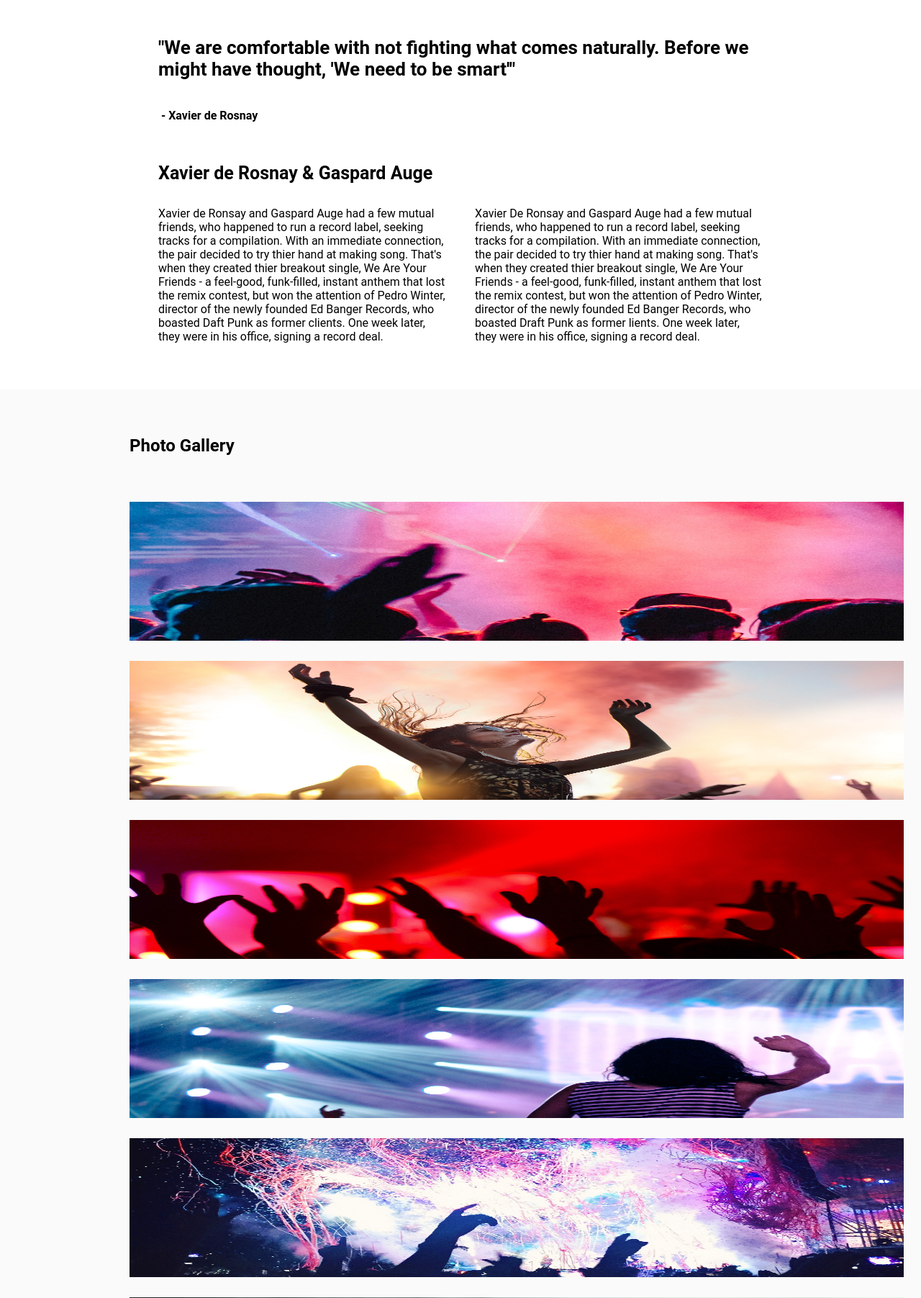
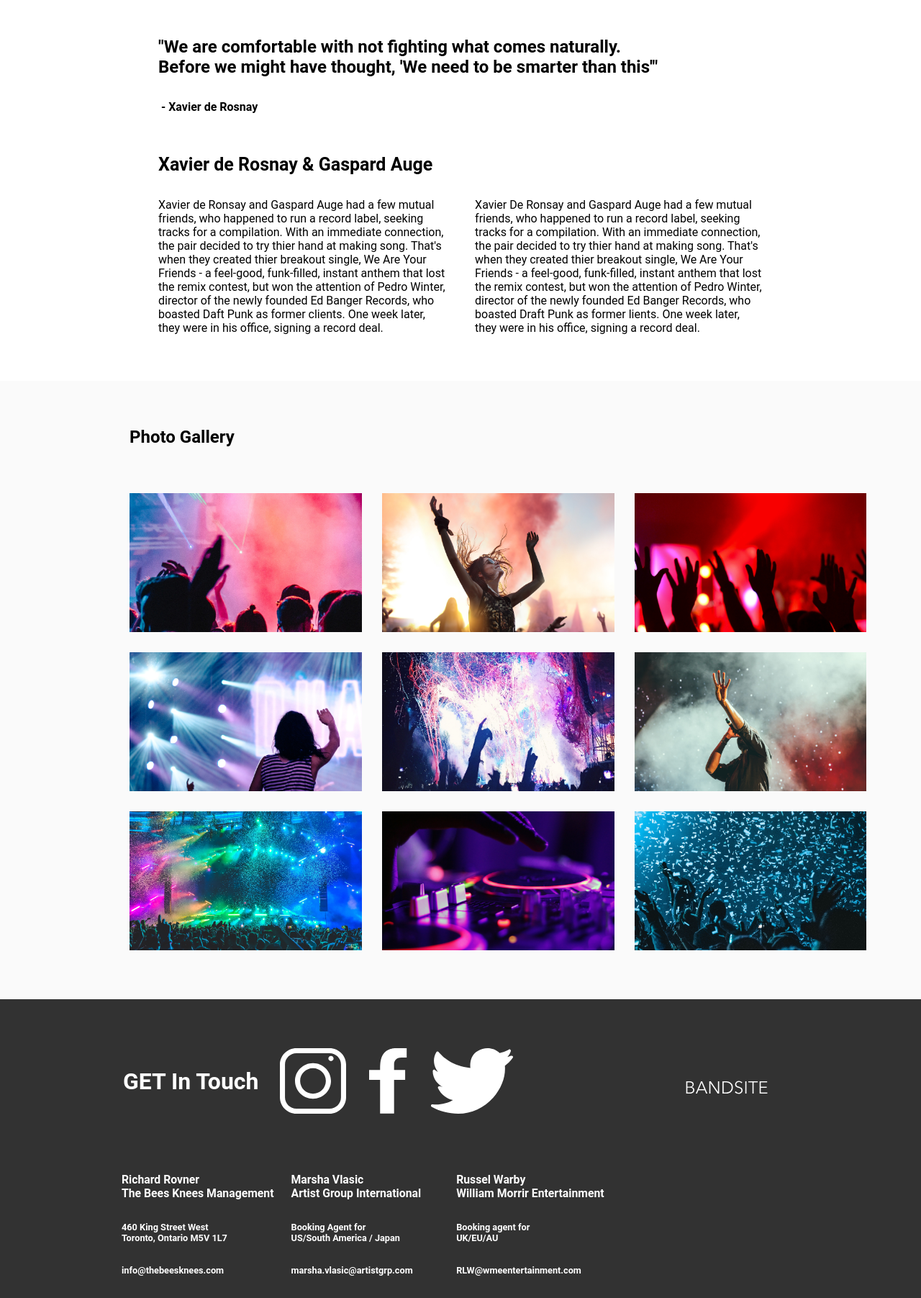
Before and after one commit to zdsd0019/Band-Site-Sprint-1, a PHP site: page /index.html in a window 1280 px wide. Shown: the part 1349-3152 px from the top of the page at 72% size. Run offline with PHP 8.4, Linux system fonts and the light colour scheme.

Commit message:
fixed images width for tablet

```diff
--- a/index.html
+++ b/index.html
@@ -28,7 +28,7 @@
 
             <h2 class="paragraph__title">About The Musicians</h2>
             <img class="section__musicians__img" src="./assets/images/about-musicians.jpg" alt="Link is broken">
-            <p class="section__quote">"We are comfortable with not fighting what comes naturally. Before we might have thought, 'We need to be smart'"</p>
+            <p class="section__quote">"We are comfortable with not fighting what comes naturally. Before we might have thought, 'We need to be smarter than this'"</p>
             <p class="section__quote__author">- Xavier de Rosnay</p>
 
             <h3 class="section__quote__author--multi">Xavier de Rosnay & Gaspard Auge</h3>
--- a/styles/main.css
+++ b/styles/main.css
@@ -223,7 +223,7 @@
   }
 }
 
-@media screen and (min-width: 1200px) {
+@media screen and (min-width: 1024px) {
   .section {
     margin-left: 11.25rem;
     margin-right: 11.25rem;
@@ -232,13 +232,13 @@
 }
 
 .section__musicians__img {
-  width: 18rem;
+  width: 100%;
   margin-bottom: 1.5rem;
 }
 
 @media screen and (min-width: 375px) {
   .section__musicians__img {
-    width: 21.25rem;
+    width: 100%;
   }
 }
 
@@ -251,14 +251,14 @@
 @media screen and (min-width: 768px) {
   .section__musicians__img {
     height: 22.625rem;
-    width: 45rem;
+    width: 100%;
   }
 }
 
 @media screen and (min-width: 1024px) {
   .section__musicians__img {
     height: 25rem;
-    width: 52.188rem;
+    width: 100%;
     padding-left: 2.5rem;
   }
 }
@@ -266,7 +266,7 @@
 @media screen and (min-width: 1200px) {
   .section__musicians__img {
     height: 28.125rem;
-    width: 56rem;
+    width: 100%;
     margin-bottom: 3rem;
   }
 }
@@ -274,19 +274,25 @@
 .section__quote {
   margin-bottom: 2rem;
   margin-top: 0;
+  font-weight: bold;
+  font-size: 1rem;
+  width: 98%;
+}
+
+@media screen and (min-width: 768px) {
+  .section__quote {
+    font-weight: bold;
+    font-size: 1.5rem;
+    width: 90%;
+  }
 }
 
 @media screen and (min-width: 1024px) {
   .section__quote {
     padding-left: 2.5rem;
-  }
-}
-
-@media screen and (min-width: 1200px) {
-  .section__quote {
-    margin-bottom: 2.5rem;
     font-weight: bold;
-    font-size: 1.625rem;
+    font-size: 1.5rem;
+    width: 78%;
   }
 }
 
@@ -415,7 +421,7 @@
 @media screen and (min-width: 1024px) {
   .section__photo__gallery__img {
     height: 10.938rem;
-    width: 100%;
+    width: 30%;
     margin-bottom: 1.5rem;
     margin-right: 1.5rem;
   }
@@ -424,7 +430,7 @@
 @media screen and (min-width: 1200px) {
   .section__photo__gallery__img {
     height: 12.0625rem;
-    width: 100%;
+    width: 30%;
     margin-right: 1.5rem;
     margin-bottom: 1.5rem;
   }
--- a/styles/main.scss
+++ b/styles/main.scss
@@ -181,7 +181,7 @@
         margin-bottom: 0;
     }
 
-    @include laptop-m {
+    @include laptop {
         margin-left: 11.25rem;
         margin-right: 11.25rem;
         padding-bottom: 3rem;
@@ -189,11 +189,11 @@
     }
 
     &__musicians__img {
-        width: 18rem;
+        width: 100%;
         margin-bottom: 1.5rem;
 
         @include mobile-m {
-            width: 21.25rem;
+            width: 100%;
         }
 
         @include mobile-l {
@@ -202,18 +202,18 @@
 
         @include tablet {
             height: 22.625rem;
-            width: 45rem;
+            width: 100%;
         }
 
         @include laptop {
             height: 25rem;
-            width: 52.188rem;
+            width: 100%;
             padding-left: 2.5rem;
         }
 
         @include laptop-m {
             height: 28.125rem;
-            width: 56rem;
+            width: 100%;
             margin-bottom: 3rem;
         }
     }
@@ -221,16 +221,28 @@
     &__quote {
         margin-bottom: 2rem;
         margin-top: 0;
+        font-weight: bold;
+        font-size: 1rem;
+        width: 98%;
+
+        @include tablet {
+            font-weight: bold;
+            font-size: 1.5rem;
+            width: 90%;
+        }
 
         @include laptop {
             padding-left: 2.5rem;
+            font-weight: bold;
+            font-size: 1.5rem;
+            width: 78%;
         }
 
-        @include laptop-m {
-            margin-bottom: 2.5rem;
-            font-weight: bold;
-            font-size: 1.625rem;
-        }
+        // @include laptop-m {
+        //     margin-bottom: 2.5rem;
+        //     font-weight: bold;
+        //     font-size: 1.625rem;
+        // }
     }
 
     &__quote__author {
@@ -333,7 +345,7 @@
         @include laptop {
             height: 10.938rem;
             // width: 16.125rem;
-            width: 100%;
+            width: 30%;
             margin-bottom: 1.5rem;
             margin-right: 1.5rem;
         }
@@ -341,13 +353,9 @@
         @include laptop-m {
             height: 12.0625rem;
             // width: 17.813rem;
-            width: 100%;
+            width: 30%;
             margin-right: 1.5rem;
             margin-bottom: 1.5rem;
-
-            // The only way to fit al three pics in a row
-            // was making the pic width smaller!!
-            // These mockups are horrible
         }
     }
 }
```
Also changed, not shown: 2 other files.
